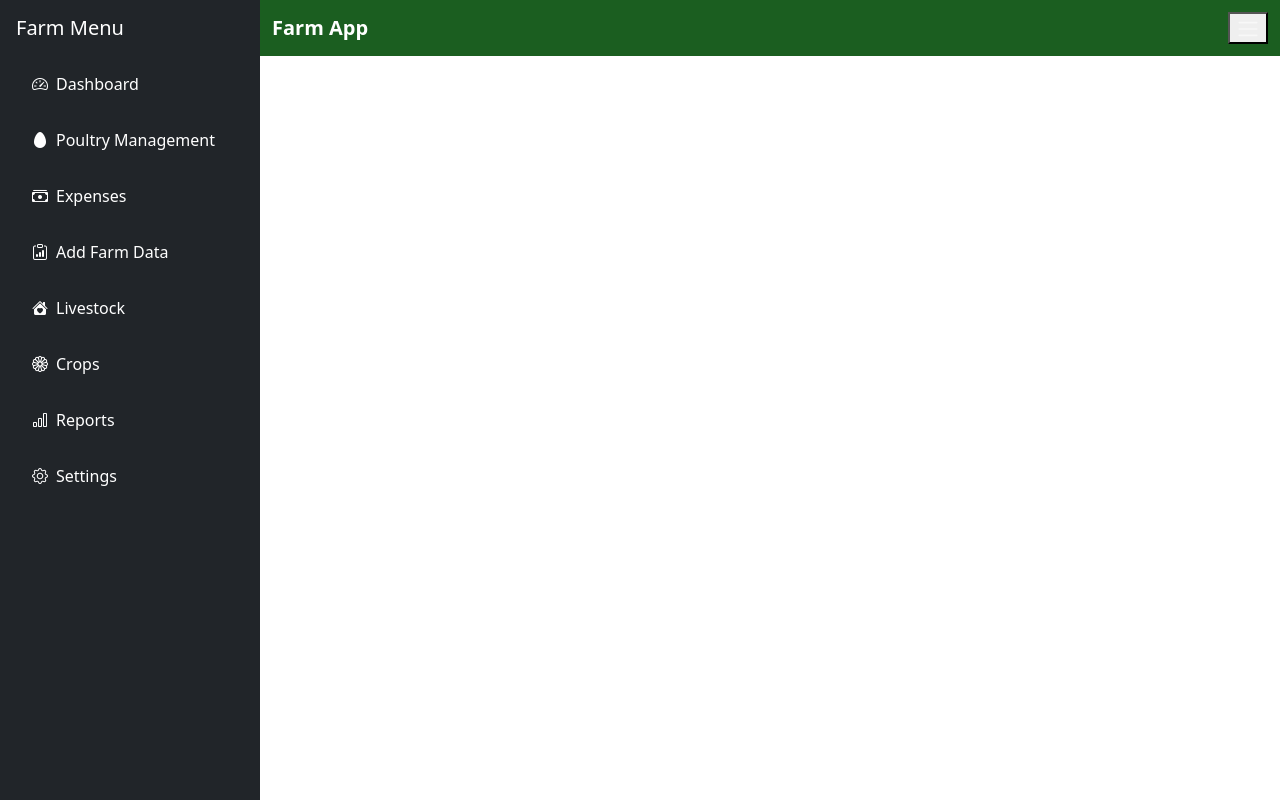
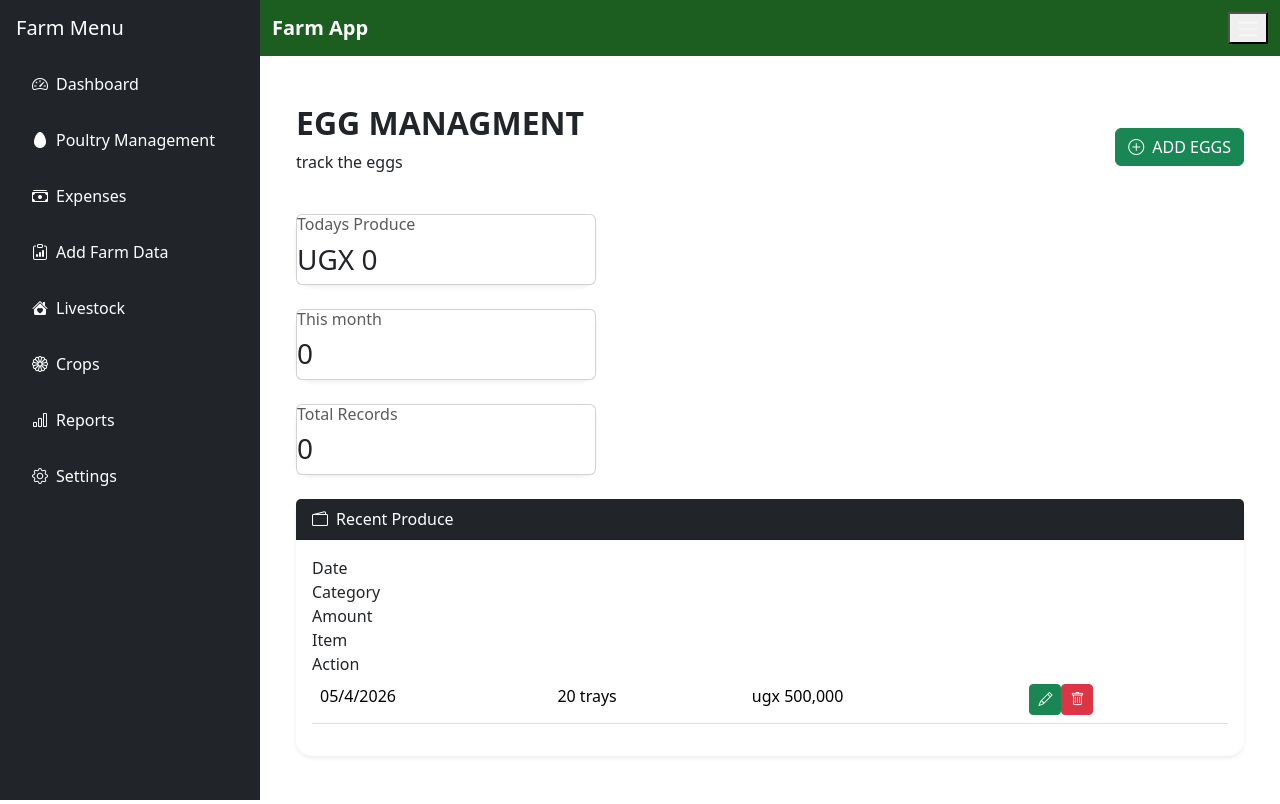
Before and after one commit to samuelM25/Farm-management-system, a React (Vite) app: page /PoultryManagement in a window 1280 px wide. Built offline with nearby package versions, Linux system fonts and the light colour scheme.

Commit message:
adding poultry management form

```diff
--- a/src/App.jsx
+++ b/src/App.jsx
@@ -10,6 +10,7 @@ import Adddata from './pages/Adddata.jsx'
 import Expenses from './pages/Expense/Expenses.jsx'
 import {BrowserRouter ,Routes,Route} from "react-router-dom"
 import {AddExpense } from './pages/Expense/AddExpense.jsx';
+import PoultryManagement from './pages/PoultryManagement.jsx'
 
 
 
@@ -32,6 +33,7 @@ return(
        <Route path='/Adddata' element ={<Adddata/>}/>
        <Route path='/expenses' element={<Expenses/>}/>
        <Route path='/add-expense' element={<AddExpense/>}/>
+       <Route path='/PoultryManagement' element={<PoultryManagement/>}/>
 
 
 
--- a/src/main.jsx
+++ b/src/main.jsx
@@ -6,6 +6,7 @@ import App from './App.jsx'
 
 import  'bootstrap/dist/css/bootstrap.min.css'
 import 'bootstrap/dist/js/bootstrap.bundle.min.js'
+import 'bootstrap-icons/font/bootstrap-icons.css'
 
 createRoot(document.getElementById('root')).render(
   <StrictMode>
--- a/src/pages/Expense/Expenses.jsx
+++ b/src/pages/Expense/Expenses.jsx
@@ -7,8 +7,6 @@ function Expenses(){
     return(
 
         <div className="container-fluid py-4">
-
-
             {/* Header */}
             <div className="d-flex justify-content-between align-items-center mb-4">
                 <div>
--- /dev/null
+++ b/src/pages/PoultryManagement.jsx
@@ -0,0 +1,105 @@
+import { Link } from "react-router-dom"
+import "bootstrap-icons/font/bootstrap-icons.css";
+import "bootstrap/dist/css/bootstrap.min.css";
+function PoultryManagement (){
+    return (
+        <div className="container-fluid py-4">
+            <div className="d-flex justify-content-between  align-items-center mb-4">
+                <div className="">
+                <h2 className="fw-bold">EGG MANAGMENT</h2>
+                <p>track the eggs</p>
+                </div>
+
+                <Link  to="/poultry managment" className="btn btn-success">
+                    <i className="bi bi-plus-circle me-2"></i>
+                    ADD EGGS
+                </Link>
+            </div>
+
+           <div className="mb-4 row g-4">
+                <div className="col-md-4">
+                    <div className="card shadow-sm border-0 rounded-4 ">
+                        <div className="card body">
+                            <h6 className="text-muted">
+                                Todays Produce
+                            </h6>
+                            <h3>
+                                UGX 0
+                            </h3>
+                        </div>
+                    </div>
+                </div>
+          </div>
+
+            <div className="mb-4 row g-4">
+                <div className="col-md-4">
+                    <div className="card shadow-sm border-0 rounded-4">
+                        <div className="card body">
+                            <h6 className="text-muted">
+                                This month
+                            </h6>
+                            <h3>
+                                0
+                            </h3>
+                        </div>
+                    </div>
+                </div>
+            </div>
+
+            <div className="mb-4 row g-4">
+                <div className="col-md-4">
+                    <div className="card shadow-sm border-0 rounded-4">
+                        <div className="card body">
+                            <h6 className="text-muted">
+                                Total Records
+                            </h6>
+                            <h3>
+                                0
+                            </h3>
+                        </div>
+                    </div>
+                </div>
+            </div>
+
+
+           <div className="card shadow-sm border-0 rounded-4">
+              <div className="bg-dark text-white card-header">
+                  <i className="bi bi-wallet2 me-2"></i>
+                Recent Produce
+              </div>
+              <div className="card-body">
+                <table className="table table-hover">
+                    <thead>
+                      <tr>Date</tr>
+                      <tr>Category</tr>
+                      <tr>Amount</tr>
+                      <tr>Item</tr>
+                      <tr>Action</tr>
+                    </thead>
+
+                    <tbody>
+                        <tr>
+                            <td>05/4/2026</td>
+                            <td>20 trays</td>
+                            <td>ugx 500,000</td>
+
+                            <td>
+                                <button className="btn btn-sm btn-success">
+                                    <i className="bi bi-pencil"></i>
+                                </button>
+
+                                <button className="btn btn-sm btn-danger">
+                                    <i className="bi bi-trash"> </i>
+                                </button>
+                            </td>
+                        </tr>
+                    </tbody>
+                </table>
+              </div>
+           </div>
+
+
+        </div>
+    )
+}
+export default PoultryManagement;
```
Also changed, not shown: src/pages/login/login.jsx (+34 -0 lines).
